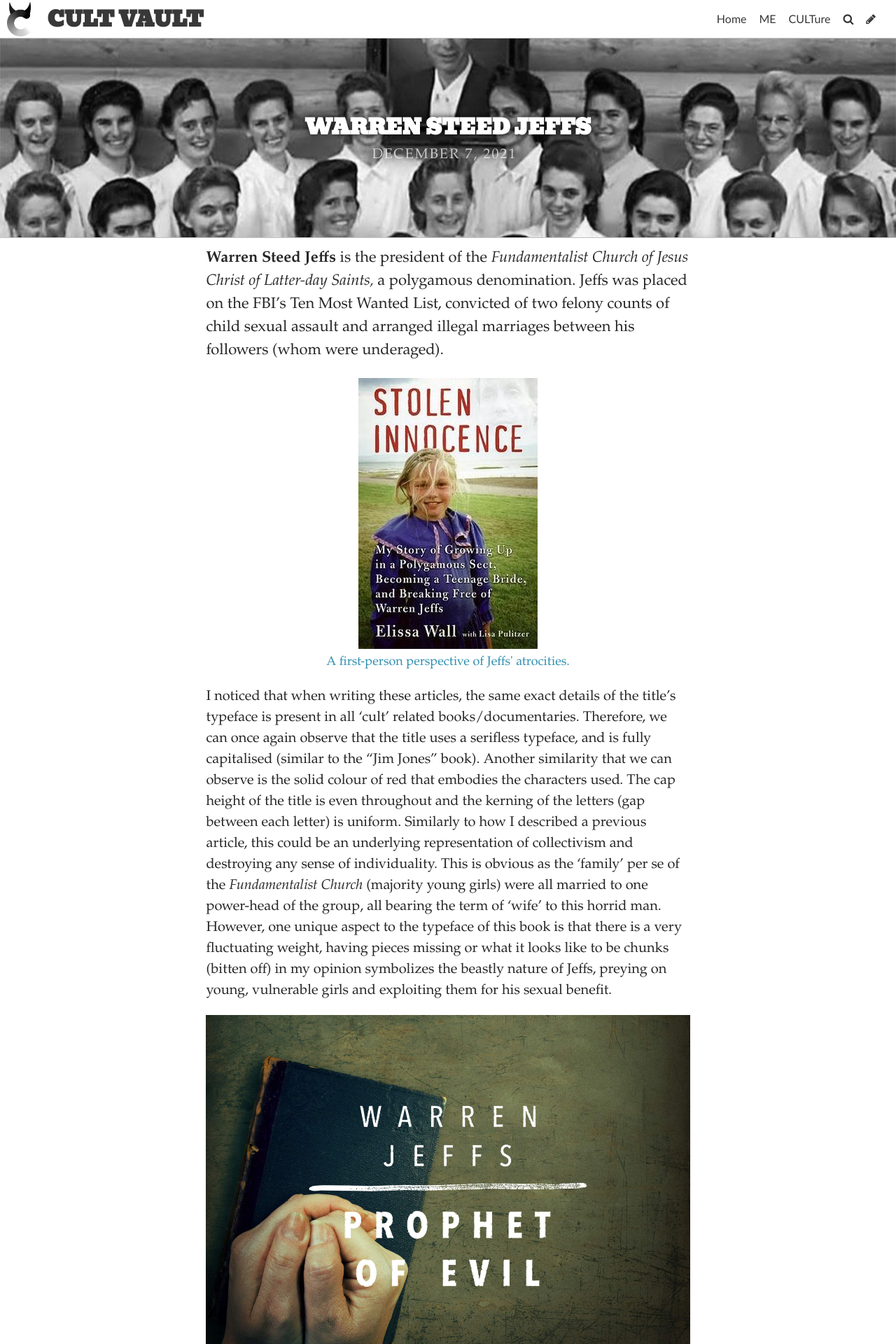
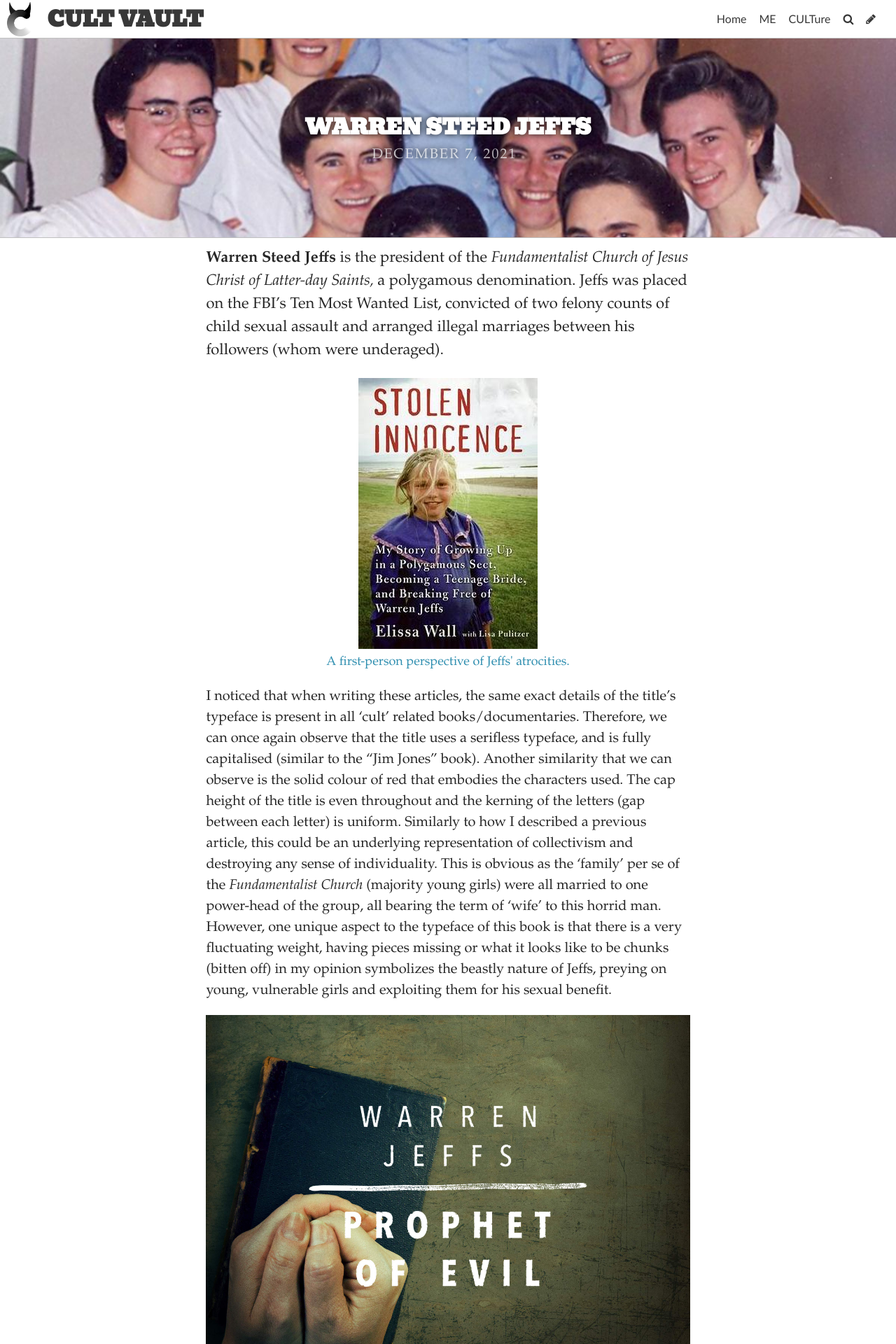
Before and after one commit to Loohwis/Vault, a Jekyll site: the page built from _posts/2021-12-07-warren-steed-jeffs.md, in a window 1280 px wide. Shown: the top 1920 px of the page at 70% size. Built offline with Jekyll 4.4.1, drawn with Linux system fonts in a browser that asks for light colours; some web fonts are replaced.

Commit message:
Update Post “2021-12-07-warren-steed-jeffs”

```diff
--- a/_posts/2021-12-07-warren-steed-jeffs.md
+++ b/_posts/2021-12-07-warren-steed-jeffs.md
@@ -2,7 +2,7 @@
 layout: post
 title: WARREN STEED JEFFS
 date: 2021-12-07T14:26:04.529Z
-image: ../uploads/warren-jeffs-portrait-over-wives-featured-modified.jpg
+image: ../uploads/polygamous-marriage.jpg
 title_color: "#ffffff"
 comments: false
 ---
```
Also changed, not shown: uploads/polygamous-marriage.jpg (added).
